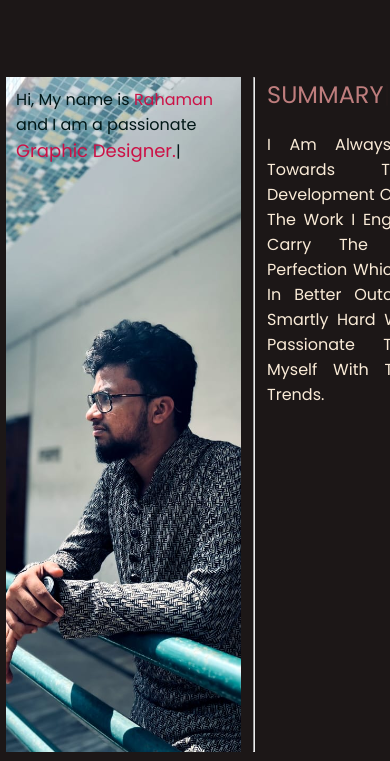
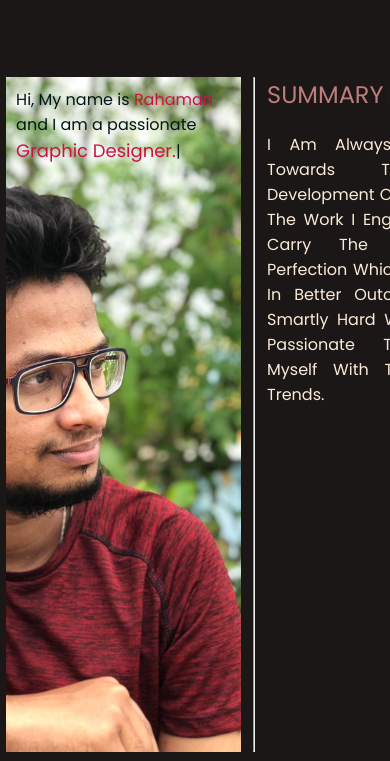
Before and after one commit to AMRrah/Rahaman-portfoli, a plain HTML site: page index.html in a window 390 px wide. Shown: the part 83-844 px from the top of the page. Drawn offline with nearby package versions, Linux system fonts and the light colour scheme; a web font is replaced by a local one.

Commit message:
Update style.css

```diff
--- a/style.css
+++ b/style.css
@@ -57,7 +57,7 @@ nav ul li a:hover {
 .leftsection {
   font-size: 2.2rem;
   color: rgb(1, 23, 23);
-  background-image: url(AMR.png.jpg);
+  background-image: url(rahaman.pic\ 1.jpg);
   background-size: cover;
   background-position: center;
 }
@@ -424,7 +424,7 @@ nav .fa-solid {
   .leftsection {
     font-size: 16px;
     color: rgb(1, 23, 23);
-    background-image: url(AMR.png.jpg);
+    background-image: url(rahaman.pic\ 1.jpg);
     background-size: cover;
     background-position: center;
     padding-left: 10px;
```
